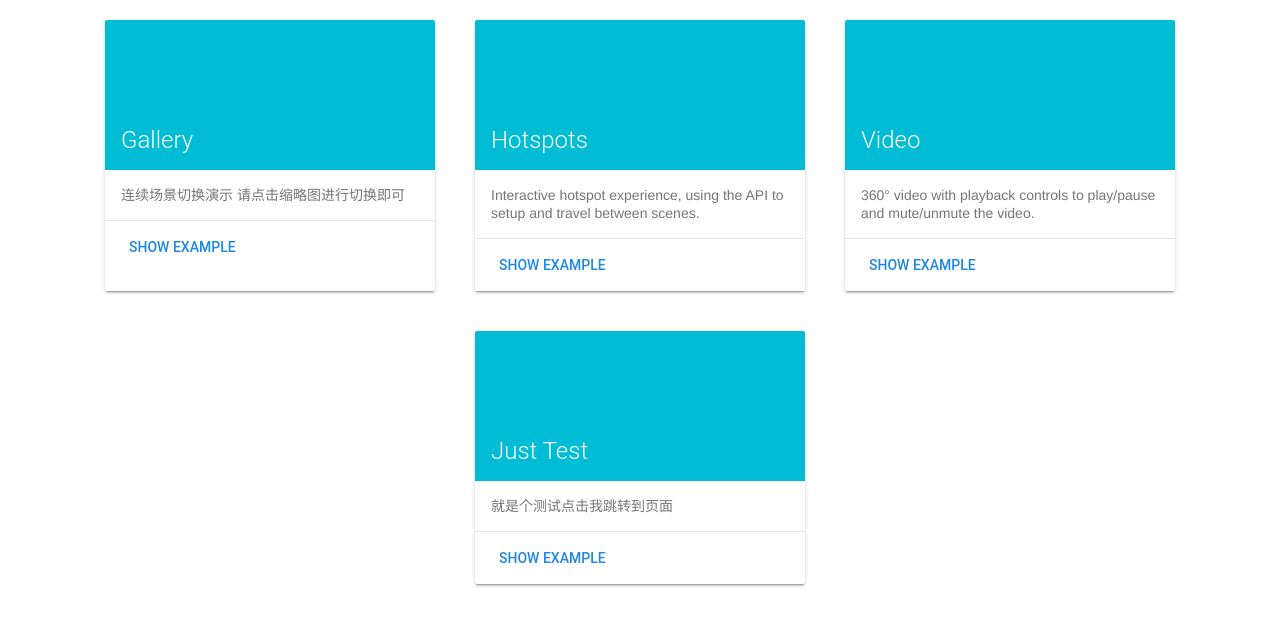
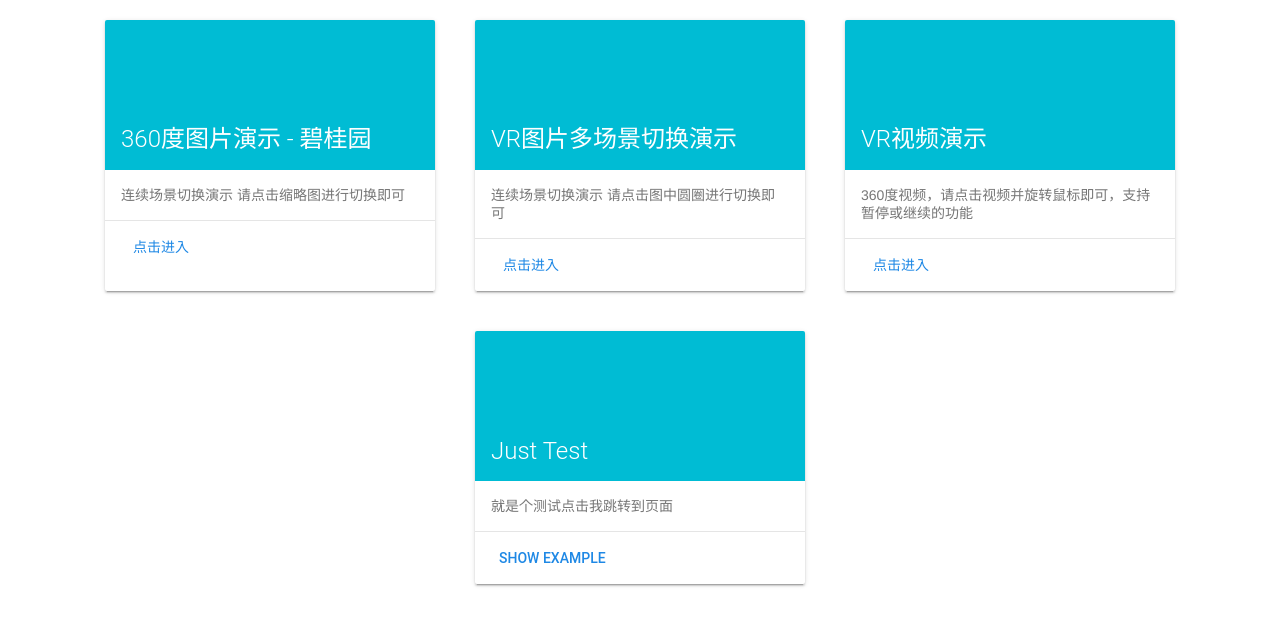
Before and after one commit to bitsbeat/bitsbeat.github.io, a plain HTML site: page index.html in a window 1280 px wide. Drawn offline with nearby package versions, Linux system fonts and the light colour scheme.

Commit message:
Update index.html

```diff
--- a/index.html
+++ b/index.html
@@ -32,31 +32,31 @@
       <div class="mdl-layout__content">
         <div class="mdl-card mdl-shadow--2dp">
           <div class="mdl-card__title mdl-color--cyan">
-            <h2 class="mdl-card__title-text">Gallery</h2>
+            <h2 class="mdl-card__title-text">360度图片演示 - 碧桂园</h2>
           </div>
           <div class="mdl-card__supporting-text">连续场景切换演示 请点击缩略图进行切换即可</div>
           <div class="mdl-card__actions mdl-card--border">
-            <a class="mdl-button mdl-button--colored mdl-color-text--blue-600" href="vrview1/examples/gallery/index.html">Show example</a>
+            <a class="mdl-button mdl-button--colored mdl-color-text--blue-600" href="vrview1/examples/gallery/index.html">点击进入</a>
           </div>
         </div>
 
         <div class="mdl-card mdl-shadow--2dp">
           <div class="mdl-card__title mdl-color--cyan">
-            <h2 class="mdl-card__title-text">Hotspots</h2>
+            <h2 class="mdl-card__title-text">VR图片多场景切换演示</h2>
           </div>
-          <div class="mdl-card__supporting-text">Interactive hotspot experience, using the API to setup and travel between scenes.</div>
+          <div class="mdl-card__supporting-text">连续场景切换演示 请点击图中圆圈进行切换即可</div>
           <div class="mdl-card__actions mdl-card--border">
-            <a class="mdl-button mdl-button--colored mdl-color-text--blue-600" href="vrview1/examples/hotspots/index.html">Show example</a>
+            <a class="mdl-button mdl-button--colored mdl-color-text--blue-600" href="vrview1/examples/hotspots/index.html">点击进入</a>
           </div>
         </div>
 
         <div class="mdl-card mdl-shadow--2dp">
           <div class="mdl-card__title mdl-color--cyan">
-            <h2 class="mdl-card__title-text">Video</h2>
+            <h2 class="mdl-card__title-text">VR视频演示</h2>
           </div>
-          <div class="mdl-card__supporting-text">360° video with playback controls to play/pause and mute/unmute the video.</div>
+          <div class="mdl-card__supporting-text">360度视频，请点击视频并旋转鼠标即可，支持暂停或继续的功能</div>
           <div class="mdl-card__actions mdl-card--border">
-            <a class="mdl-button mdl-button--colored mdl-color-text--blue-600" href="vrview1/examples/video/index.html">Show example</a>
+            <a class="mdl-button mdl-button--colored mdl-color-text--blue-600" href="vrview1/examples/video/index.html">点击进入</a>
           </div>
         </div>
 
```
